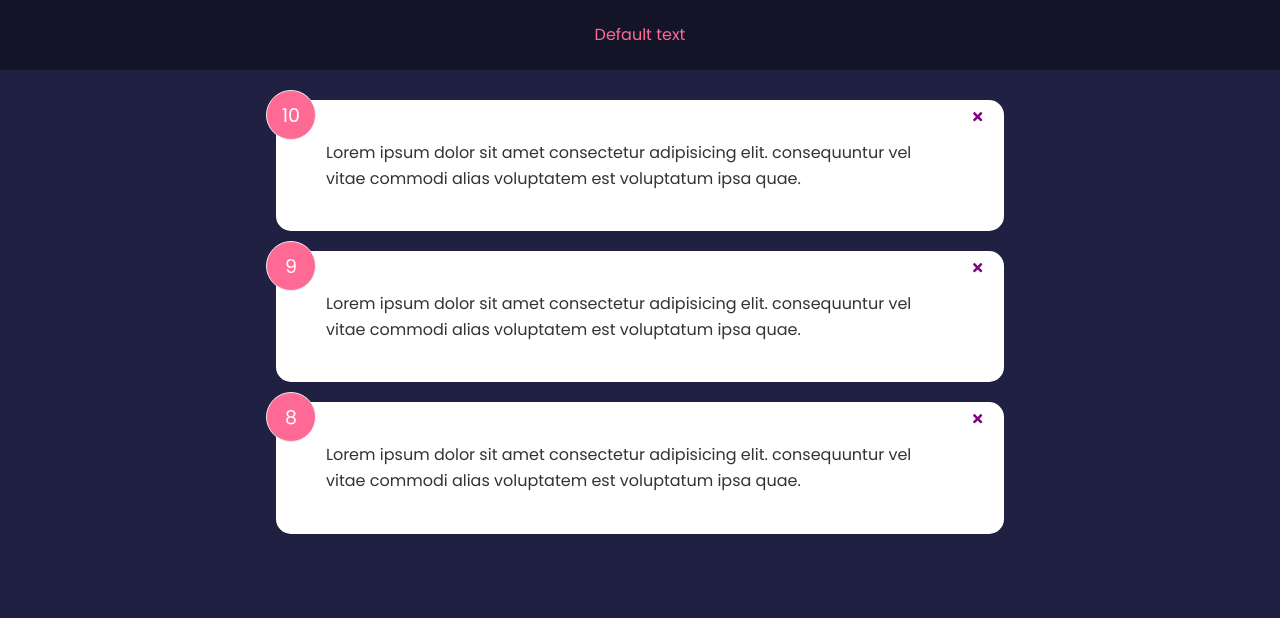
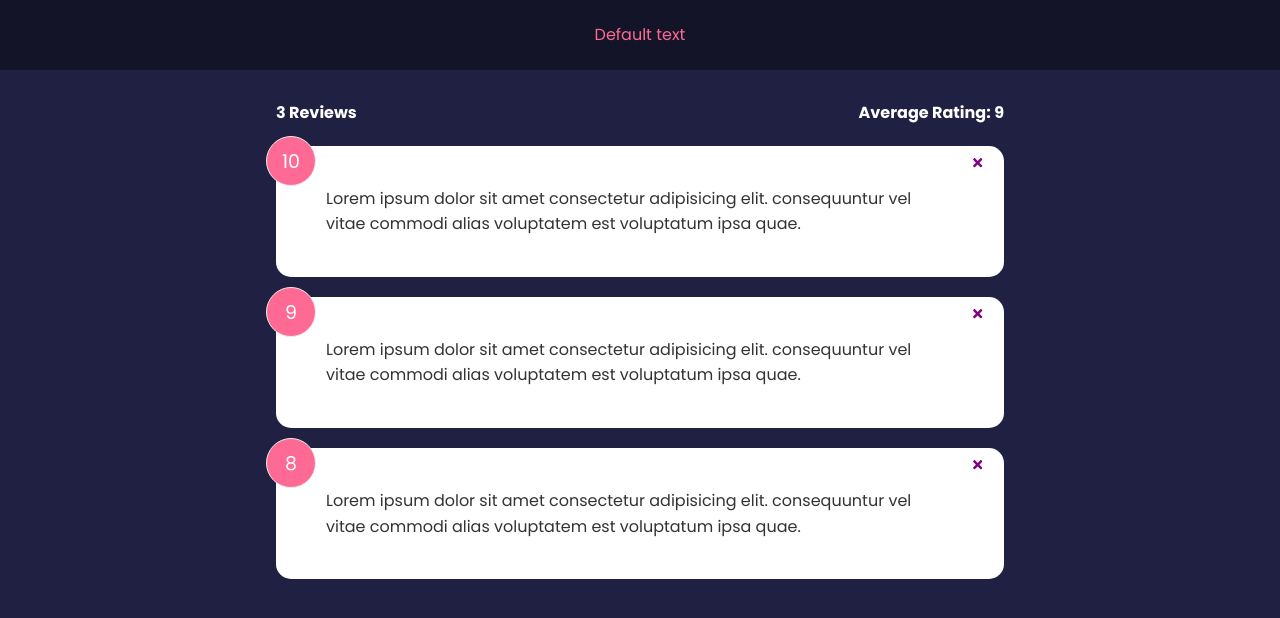
Before and after one commit to AbyssWalker1990/react-learn, a React (Create React App) app: page / in a window 1280 px wide. Shown: the top 618 px of the page. Built offline with nearby package versions, Linux system fonts and the light colour scheme.

Commit message:
added average rating and dynamic counter for feedbacks

```diff
--- a/src/App.js
+++ b/src/App.js
@@ -2,6 +2,7 @@
 import Header from "./components/Header"
 import FeedbackData from "./data/FeedbackData"
 import FeedbackList from "./components/FeedbackList"
+import FeedbackStats from "./components/FeedbackStats"
 
 function App() {
   const [feedback, setFeedback] = useState(FeedbackData)
@@ -17,6 +18,7 @@
     <>
       <Header />
       <div className='container'>
+        <FeedbackStats feedback={feedback} />
         <FeedbackList feedback={feedback} handleDelete={deleteFeedback} />
       </div>
     </>
--- /dev/null
+++ b/src/components/FeedbackStats.jsx
@@ -0,0 +1,24 @@
+import React from 'react'
+import PropTypes from 'prop-types'
+
+function FeedbackStats({ feedback }) {
+  // Calculate rating
+  let average = feedback.reduce((acc, cur) => {
+    return acc + cur.rating
+  }, 0) / feedback.length
+
+  average = average.toFixed(1).replace(/[.,]0$/, '')
+
+  return (
+    <div className="feedback-stats">
+      <h4>{feedback.length} Reviews</h4>
+      <h4>Average Rating: {isNaN(average) ? 0 : average}</h4>
+    </div>
+  )
+}
+
+FeedbackStats.propTypes = {
+  feedback: PropTypes.array.isRequired,
+}
+
+export default FeedbackStats
```
